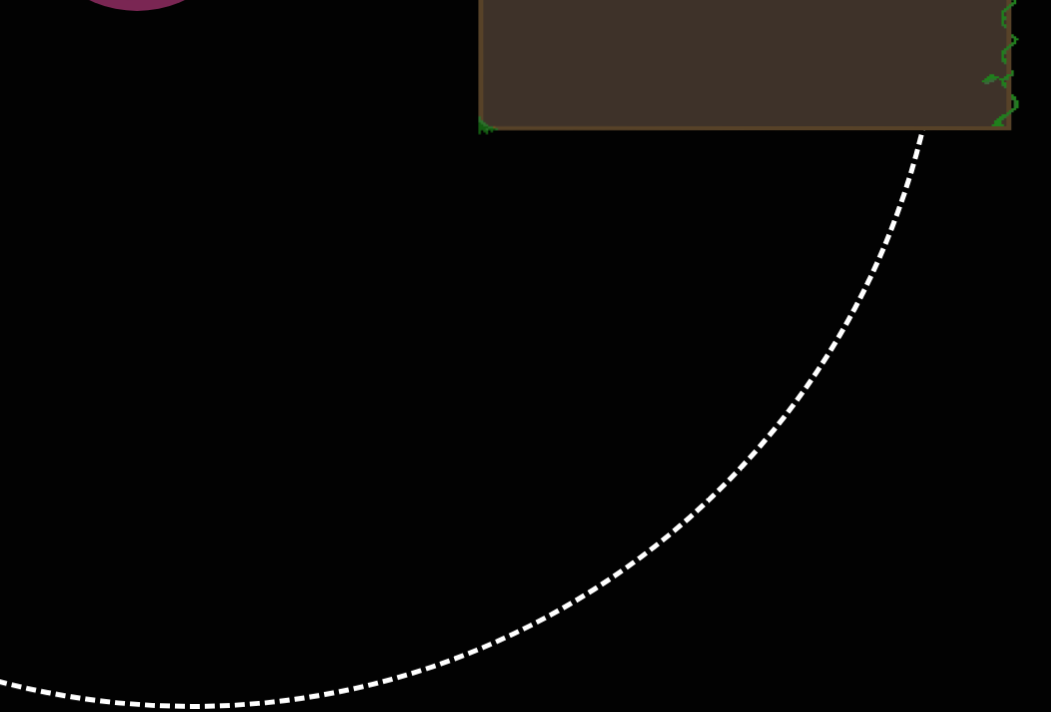
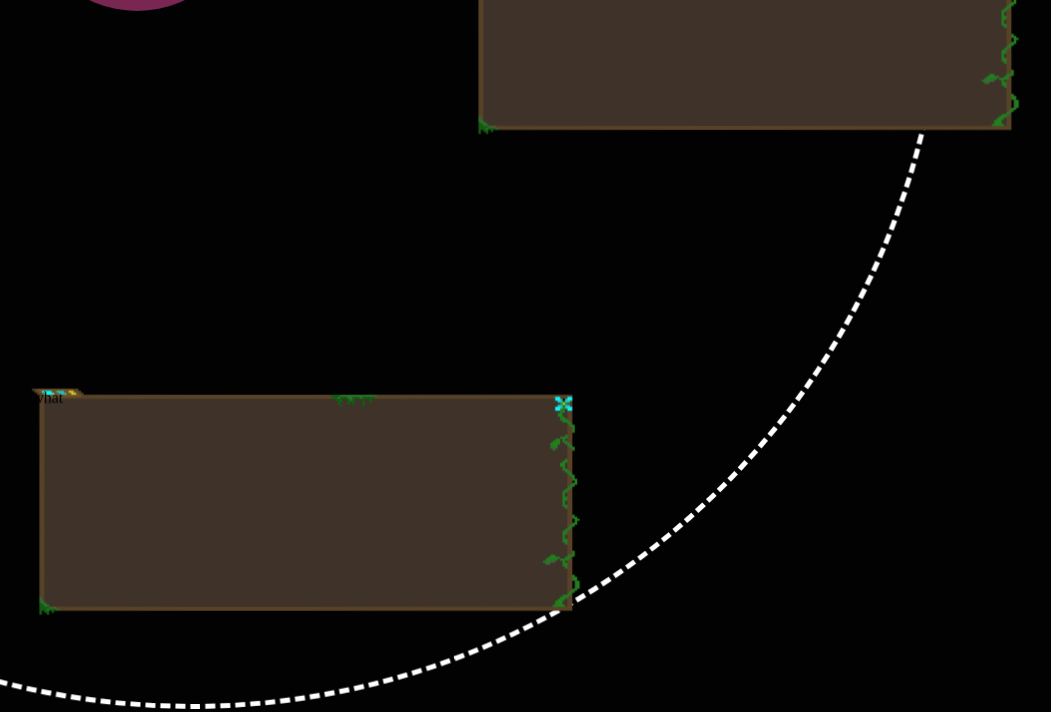
Before and after one commit to ArbutusNate/Fancy-Portfolio, a website: page index.html in a window 1280 px wide. Shown: the part 241-953 px from the top of the page, without its empty margins (4-1055 px from the left). Drawn offline with nearby package versions, Linux system fonts and the light colour scheme.

Commit message:
adding 1 more page box to carousel and adjusting rotation

```diff
--- a/index.html
+++ b/index.html
@@ -20,7 +20,10 @@
         </div>
       </div>
       <div class="round-cont carousel">
-          <div class="car-cont info-box"> what </div>
+          <div class="car-cont" id="info-box"> what </div>
+          <div class="car-cont" id="port-box"> what </div>
+          <div class="car-cont" id="social-box"> what </div>
+          <div class="car-cont" id="footer-box"> what </div>
       </div>
       <!-- Content "carousel" -->
       <!-- <div class="container socialbox">
@@ -61,6 +64,7 @@
       });
 
       window.addEventListener('scroll', function() {
+        console.log(window.pageYOffset);
         choreographer.runAnimationsAt(window.pageYOffset);
       });
     </script>
--- a/js/javascript.js
+++ b/js/javascript.js
@@ -1,21 +1,23 @@
 function calculateAnimations() {
+  var winH = window.innerHeight;
+  var fullH = winH * 4;
   return [
   // animate rings //
-    { range: [-1, window.innerHeight * 6],
+    { range: [-1, fullH],
       selectors: ['#namebox-outer-ring'],
       type: 'scale',
       style: 'transform:rotateZ',
       from: 0, to: -360,
       unit: 'deg'
     },
-    { range: [-1, window.innerHeight * 6],
+    { range: [-1, fullH],
       selectors: ['#namebox'],
       type: 'scale',
       style: 'transform:rotateZ',
       from: 0, to: 980,
       unit: 'deg'
     },
-    { range: [-1, window.innerHeight * 6],
+    { range: [-1, fullH],
       selectors: ['.brand'],
       type: 'scale',
       style: 'transform:rotateZ',
@@ -26,7 +28,7 @@ function calculateAnimations() {
       unit: 'deg'
     },
     // Rotates the main Carousel
-    { range: [-1, window.innerHeight * 6],
+    { range: [-1, fullH],
       selectors: ['.carousel'],
       type: 'scale',
       style: 'transform:rotateZ',
@@ -34,12 +36,19 @@ function calculateAnimations() {
       unit: 'deg'
     },
     // Counter-rotates the Content
-    { range: [-1, window.innerHeight * 6],
+    { range: [-1, fullH],
       selectors: ['.car-cont'],
       type: 'scale',
       style: 'transform:rotateZ',
       from: 0, to: 360,
       unit: 'deg'
     },
+    // Fade out info-box
+    { range: [winH * .4, winH * .6],
+      selectors: ['#info-box'],
+      type: 'scale',
+      style: 'opacity',
+      from: 1, to: 0
+    }
   ]
 }
--- a/style/style.css
+++ b/style/style.css
@@ -7,7 +7,8 @@ body{
 .wrapper {
   display: flex;
   width: 100%;
-  height: 600vh;
+  /*CHANGE THIS IF YOU CHANGE fullH IN JAVASCRIPT*/
+  height: 400vh;
 }
 
 .scroll-overlay {
@@ -57,17 +58,6 @@ body{
   padding-left: 28px;
 }
 
-.info-box {
-  background-image: URL("../assets/inv_frame.png");
-  background-size: 550px 230px;
-  background-repeat: no-repeat;
-  position: inherit;
-  height: 230px;
-  width: 550px;
-  margin-top: 705px;
-  margin-left: 1030px;
-}
-
 .carousel {
   position: fixed;
   /*background-color: blue;*/
@@ -78,3 +68,27 @@ body{
   margin-top: -560px;
   border: 5px dashed white;
 }
+
+.car-cont {
+  background-image: URL("../assets/inv_frame.png");
+  background-size: 550px 230px;
+  background-repeat: no-repeat;
+  position: inherit;
+  height: 230px;
+  width: 550px;
+}
+
+#info-box {
+  margin-top: 705px;
+  margin-left: 1030px;
+}
+
+#port-box {
+  margin-top: 1185px;
+  margin-left: 590px;
+}
+
+#special-box {
+  margin-top: 1185px;
+  margin-left: 590px;
+}
```
